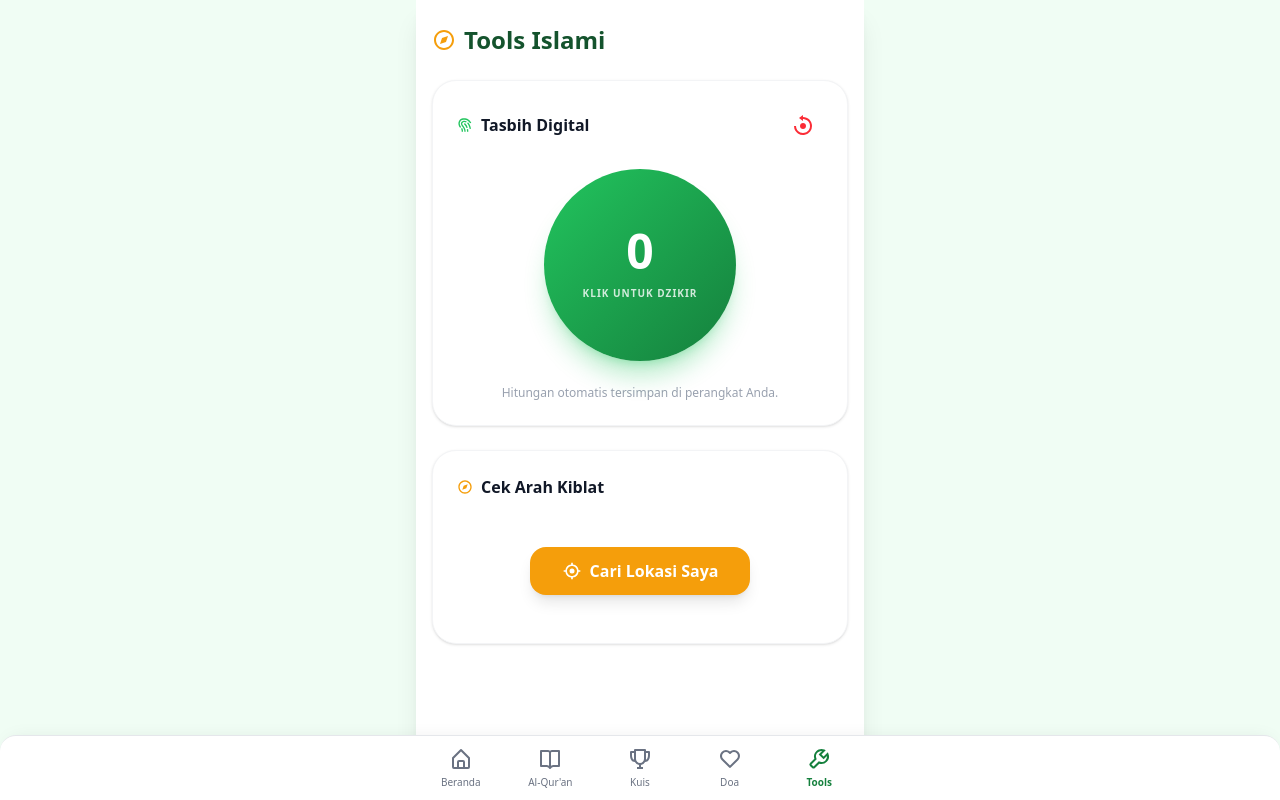
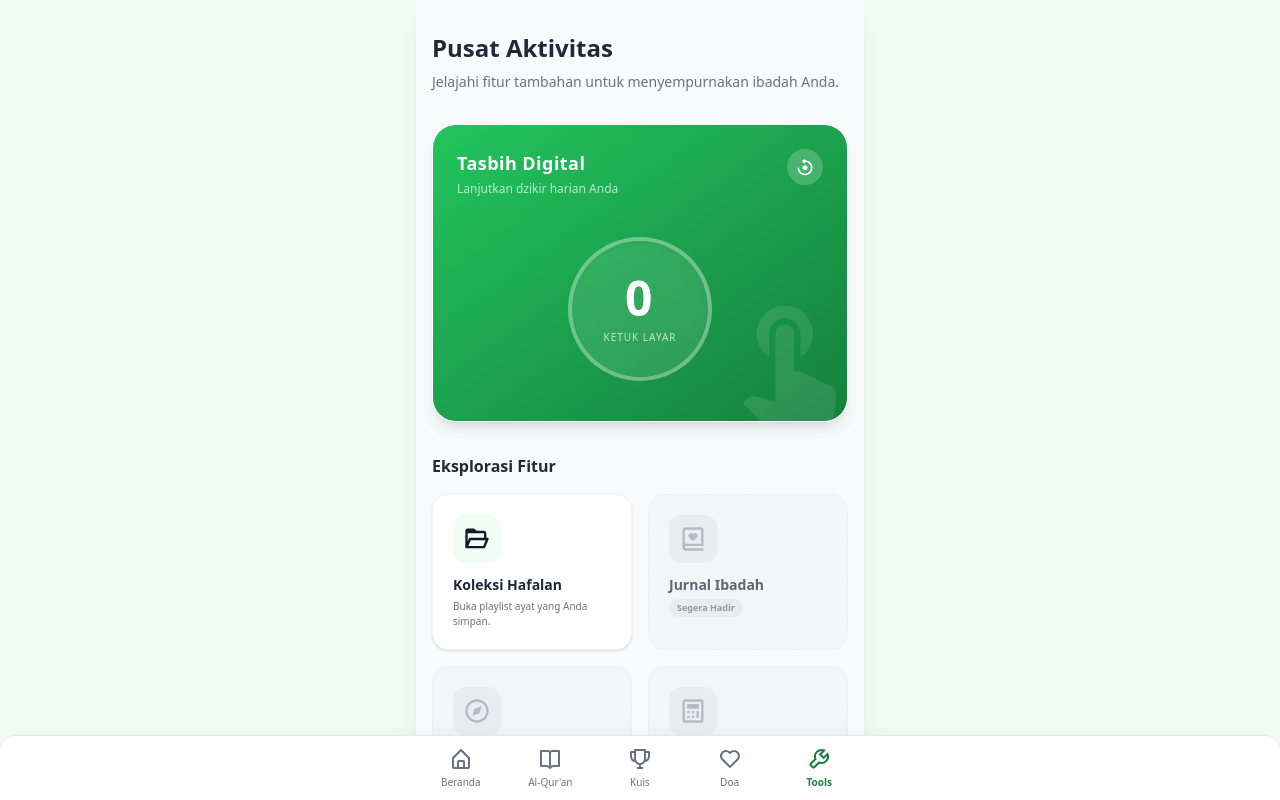
Before and after one commit to untungsetiawan476/quran-app, a Next.js app: page /tools in a window 1280 px wide. Shown: the top 800 px of the page. Built offline with nearby package versions, Linux system fonts and the light colour scheme.

Commit message:
Update page.tsx

```diff
--- a/src/app/tools/page.tsx
+++ b/src/app/tools/page.tsx
@@ -1,160 +1,119 @@
 "use client";
 import { useState, useEffect } from 'react';
-import { BiReset, BiCompass, BiFingerprint, BiTargetLock } from 'react-icons/bi';
+import Link from 'next/link';
+import { BiFolderOpen, BiCompass, BiCalculator, BiReset, BiBookHeart } from 'react-icons/bi';
+import { MdTouchApp } from 'react-icons/md';
 
 export default function ToolsPage() {
-  // --- STATE TASBIH ---
+  // State untuk Tasbih
   const [count, setCount] = useState(0);
 
-  // --- STATE KIBLAT ---
-  const [location, setLocation] = useState<{ lat: number; lng: number } | null>(null);
-  const [qiblaDir, setQiblaDir] = useState<number | null>(null);
-  const [locError, setLocError] = useState<string | null>(null);
-
-  // --- LOGIKA TASBIH (Load & Save) ---
+  // Load memori Tasbih agar tidak hilang saat aplikasi ditutup
   useEffect(() => {
     const timer = setTimeout(() => {
       const savedCount = localStorage.getItem('quran_tasbih_count');
       if (savedCount) setCount(parseInt(savedCount));
     }, 0);
+
     return () => clearTimeout(timer);
   }, []);
 
-  const handleIncrement = () => {
+  const handleTasbih = () => {
     const newCount = count + 1;
     setCount(newCount);
     localStorage.setItem('quran_tasbih_count', newCount.toString());
 
-    // Fitur Getar (Haptic Feedback) jika didukung browser HP
-    if (typeof window !== 'undefined' && window.navigator.vibrate) {
-      window.navigator.vibrate(50);
+    // Efek Getar (Vibration) khusus untuk pengguna HP Android/iOS
+    if (typeof window !== "undefined" && window.navigator && window.navigator.vibrate) {
+      window.navigator.vibrate(50); // Bergetar halus 50 milidetik
     }
   };
 
-  const handleReset = () => {
-    if (confirm("Reset hitungan tasbih?")) {
+  const resetTasbih = () => {
+    if(confirm('Mulai ulang hitungan tasbih dari 0?')) {
       setCount(0);
-      localStorage.setItem('quran_tasbih_count', '0');
+      localStorage.removeItem('quran_tasbih_count');
     }
   };
 
-  // --- LOGIKA HITUNG ARAH KIBLAT ---
-  const calculateQibla = (lat: number, lng: number) => {
-    const phiK = 21.4225 * (Math.PI / 180); // Lat Ka'bah
-    const lambdaK = 39.8262 * (Math.PI / 180); // Lng Ka'bah
-    const phi = lat * (Math.PI / 180);
-    const lambda = lng * (Math.PI / 180);
+  return (
+    <div className="p-4 pt-8 pb-24 min-h-screen bg-gray-50 dark:bg-gray-900">
+      <div className="mb-8">
+        <h1 className="text-2xl font-bold text-gray-800 dark:text-white mb-2">Pusat Aktivitas</h1>
+        <p className="text-gray-500 dark:text-gray-400 text-sm">Jelajahi fitur tambahan untuk menyempurnakan ibadah Anda.</p>
+      </div>
 
-    const qibla = Math.atan2(
-      Math.sin(lambdaK - lambda),
-      Math.cos(phi) * Math.tan(phiK) - Math.sin(phi) * Math.cos(lambdaK - lambda)
-    );
+      {/* 1. TASBIH DIGITAL INTERAKTIF (Desain Premium) */}
+      <div className="bg-linear-to-br from-islamic-500 to-islamic-700 rounded-3xl p-6 shadow-lg mb-8 relative overflow-hidden text-white border border-islamic-400">
+        {/* Ornamen Background */}
+        <div className="absolute -right-4 -bottom-4 opacity-10">
+          <MdTouchApp size={150} />
+        </div>
 
-    const result = (qibla * 180) / Math.PI;
-    setQiblaDir(result < 0 ? result + 360 : result);
-  };
-
-  const getLocation = () => {
-    setLocError(null);
-    if (!navigator.geolocation) {
-      setLocError("Geolocation tidak didukung browser Anda.");
-      return;
-    }
-
-    navigator.geolocation.getCurrentPosition(
-      (pos) => {
-        const coords = { lat: pos.coords.latitude, lng: pos.coords.longitude };
-        setLocation(coords);
-        calculateQibla(coords.lat, coords.lng);
-      },
-      () => {
-        setLocError("Izin lokasi ditolak. Aktifkan GPS untuk cek kiblat.");
-      }
-    );
-  };
-
-  return (
-    <div className="p-4 pt-6 pb-24 min-h-screen">
-      <h1 className="text-2xl font-bold text-islamic-900 dark:text-white mb-6 flex items-center">
-        <BiCompass className="mr-2 text-gold-500" /> Tools Islami
-      </h1>
-
-      {/* --- SEKSI 1: TASBIH DIGITAL --- */}
-      <div className="bg-white dark:bg-gray-800 rounded-3xl p-6 shadow-sm border border-gray-100 dark:border-gray-700 mb-6 text-center">
-        <div className="flex justify-between items-center mb-6">
-          <h2 className="font-bold dark:text-white flex items-center">
-            <BiFingerprint className="mr-2 text-islamic-500" /> Tasbih Digital
-          </h2>
-          <button onClick={handleReset} className="p-2 text-red-500 hover:bg-red-50 dark:hover:bg-red-900/20 rounded-full transition">
-            <BiReset size={24} />
+        <div className="flex justify-between items-start mb-6 relative z-10">
+          <div>
+            <h2 className="text-lg font-bold flex items-center tracking-wide">
+              Tasbih Digital
+            </h2>
+            <p className="text-islamic-100 text-xs mt-1 opacity-80">Lanjutkan dzikir harian Anda</p>
+          </div>
+          <button onClick={resetTasbih} className="bg-white/20 hover:bg-white/30 p-2 rounded-full transition backdrop-blur-sm" title="Reset Tasbih">
+            <BiReset size={20} />
           </button>
         </div>
 
-        {/* Tombol Klik Tasbih */}
-        <div className="relative inline-block">
+        <div className="flex flex-col items-center justify-center relative z-10 py-4">
           <button
-            onClick={handleIncrement}
-            className="w-48 h-48 rounded-full bg-linear-to-br from-islamic-500 to-islamic-700 shadow-xl shadow-islamic-500/30 flex items-center justify-center text-white active:scale-95 transition-transform"
+            onClick={handleTasbih}
+            className="w-36 h-36 bg-white/10 hover:bg-white/20 active:bg-white/30 active:scale-95 border-4 border-white/30 rounded-full flex flex-col items-center justify-center transition-all backdrop-blur-md shadow-inner"
           >
-            <div className="text-center">
-              <span className="block text-5xl font-black mb-1">{count}</span>
-              <span className="text-[10px] uppercase tracking-widest opacity-80 font-bold">Klik untuk Dzikir</span>
-            </div>
+            <span className="text-5xl font-bold tracking-wider">{count}</span>
+            <span className="text-[10px] uppercase tracking-widest mt-2 opacity-70">Ketuk layar</span>
           </button>
         </div>
-
-        <p className="mt-6 text-xs text-gray-400">
-          Hitungan otomatis tersimpan di perangkat Anda.
-        </p>
       </div>
 
-      {/* --- SEKSI 2: ARAH KIBLAT --- */}
-      <div className="bg-white dark:bg-gray-800 rounded-3xl p-6 shadow-sm border border-gray-100 dark:border-gray-700 mb-6 text-center">
-        <h2 className="font-bold dark:text-white flex items-center mb-6 text-left">
-          <BiCompass className="mr-2 text-gold-500" /> Cek Arah Kiblat
-        </h2>
+      {/* 2. GRID MENU EKSPLORASI */}
+      <h3 className="font-bold text-gray-800 dark:text-white mb-4 flex items-center">
+        Eksplorasi Fitur
+      </h3>
 
-        {!location ? (
-          <div className="py-6">
-            <button
-              onClick={getLocation}
-              className="bg-gold-500 hover:bg-gold-400 text-white font-bold py-3 px-8 rounded-2xl shadow-lg transition flex items-center mx-auto"
-            >
-              <BiTargetLock className="mr-2" size={20} /> Cari Lokasi Saya
-            </button>
-            {locError && <p className="text-red-500 text-xs mt-4">{locError}</p>}
+      <div className="grid grid-cols-2 gap-4">
+        {/* Menu Koleksi (Aktif) */}
+        <Link href="/koleksi" className="bg-white dark:bg-gray-800 p-5 rounded-2xl shadow-sm border border-gray-100 dark:border-gray-700 hover:border-islamic-300 dark:hover:border-islamic-500 transition group flex flex-col items-start relative overflow-hidden">
+          <div className="w-12 h-12 bg-islamic-50 dark:bg-gray-700 text-islamic-600 dark:text-islamic-400 rounded-xl flex items-center justify-center mb-3 group-hover:scale-110 transition-transform">
+            <BiFolderOpen size={28} />
           </div>
-        ) : (
-          <div className="py-4">
-            <div className="relative w-40 h-40 mx-auto mb-6">
-              {/* Lingkaran Kompas Sederhana */}
-              <div className="absolute inset-0 rounded-full border-4 border-islamic-100 dark:border-gray-700"></div>
-              {/* Jarum Kiblat */}
-              <div
-                className="absolute inset-0 flex items-center justify-center transition-transform duration-1000"
-                style={{ transform: `rotate(${qiblaDir}deg)` }}
-              >
-                <div className="w-1 h-20 bg-linear-to-t from-transparent via-gold-500 to-gold-500 rounded-full relative">
-                  <div className="absolute -top-1 left-1/2 -translate-x-1/2 w-3 h-3 bg-gold-500 rotate-45 border-t border-l border-gold-300"></div>
-                </div>
-              </div>
-              <div className="absolute inset-0 flex items-center justify-center">
-                <div className="w-4 h-4 bg-islamic-700 rounded-full border-2 border-white shadow-sm"></div>
-              </div>
-            </div>
+          <h3 className="font-bold text-gray-800 dark:text-white text-sm">Koleksi Hafalan</h3>
+          <p className="text-[10px] text-gray-500 dark:text-gray-400 mt-1">Buka playlist ayat yang Anda simpan.</p>
+        </Link>
 
-            <h3 className="text-2xl font-black text-islamic-700 dark:text-gold-400">
-              {qiblaDir?.toFixed(1)}&deg;
-            </h3>
-            <p className="text-sm text-gray-500 dark:text-gray-400">
-              Derajat dari arah Utara ke arah Ka&apos;bah
-            </p>
-            <p className="text-[10px] text-gray-400 mt-4 italic">
-              *Pastikan HP dalam posisi datar (horizontal) saat menghadap.
-            </p>
-            <button onClick={() => setLocation(null)} className="mt-4 text-xs text-islamic-600 underline">Refresh Lokasi</button>
+        {/* Menu Jurnal (Coming Soon) */}
+        <div className="bg-gray-100 dark:bg-gray-800/50 p-5 rounded-2xl border border-dashed border-gray-200 dark:border-gray-700 flex flex-col items-start opacity-70 cursor-not-allowed">
+          <div className="w-12 h-12 bg-gray-200 dark:bg-gray-700 text-gray-400 rounded-xl flex items-center justify-center mb-3">
+            <BiBookHeart size={28} />
           </div>
-        )}
+          <h3 className="font-bold text-gray-800 dark:text-white text-sm">Jurnal Ibadah</h3>
+          <span className="text-[9px] font-bold bg-gray-200 dark:bg-gray-600 text-gray-500 dark:text-gray-300 px-2 py-0.5 rounded-full mt-1">Segera Hadir</span>
+        </div>
+
+        {/* Menu Arah Kiblat (Coming Soon) */}
+        <div className="bg-gray-100 dark:bg-gray-800/50 p-5 rounded-2xl border border-dashed border-gray-200 dark:border-gray-700 flex flex-col items-start opacity-70 cursor-not-allowed">
+          <div className="w-12 h-12 bg-gray-200 dark:bg-gray-700 text-gray-400 rounded-xl flex items-center justify-center mb-3">
+            <BiCompass size={28} />
+          </div>
+          <h3 className="font-bold text-gray-800 dark:text-white text-sm">Arah Kiblat</h3>
+          <span className="text-[9px] font-bold bg-gray-200 dark:bg-gray-600 text-gray-500 dark:text-gray-300 px-2 py-0.5 rounded-full mt-1">Segera Hadir</span>
+        </div>
+
+        {/* Menu Kalkulator Zakat (Coming Soon) */}
+        <div className="bg-gray-100 dark:bg-gray-800/50 p-5 rounded-2xl border border-dashed border-gray-200 dark:border-gray-700 flex flex-col items-start opacity-70 cursor-not-allowed">
+          <div className="w-12 h-12 bg-gray-200 dark:bg-gray-700 text-gray-400 rounded-xl flex items-center justify-center mb-3">
+            <BiCalculator size={28} />
+          </div>
+          <h3 className="font-bold text-gray-800 dark:text-white text-sm">Hitung Zakat</h3>
+          <span className="text-[9px] font-bold bg-gray-200 dark:bg-gray-600 text-gray-500 dark:text-gray-300 px-2 py-0.5 rounded-full mt-1">Segera Hadir</span>
+        </div>
       </div>
     </div>
   );
```
